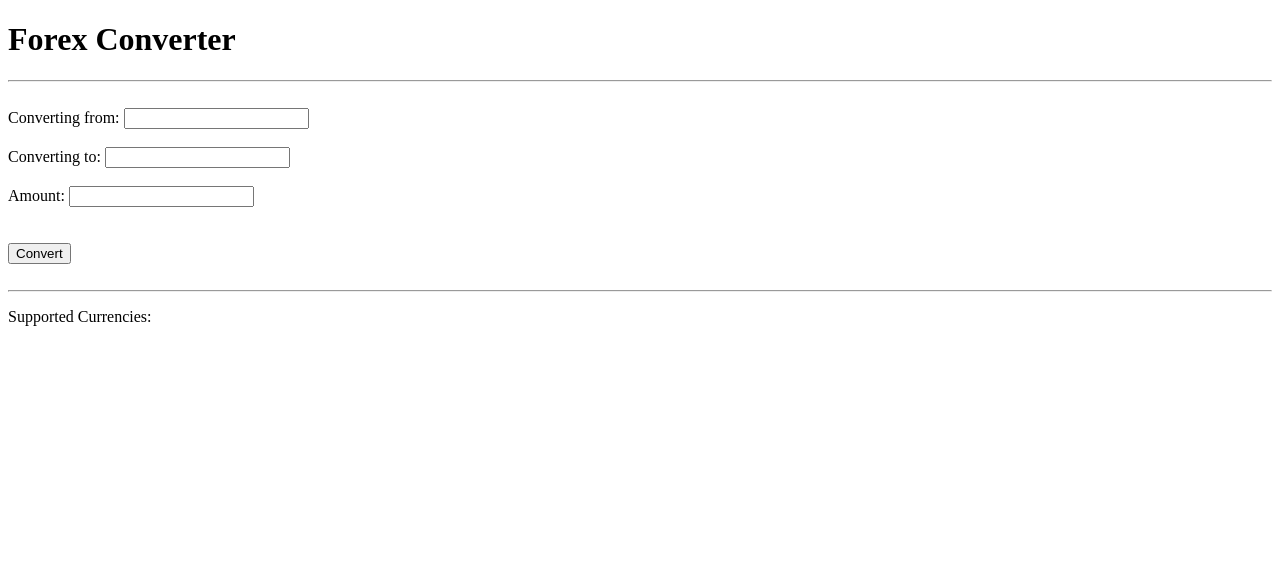
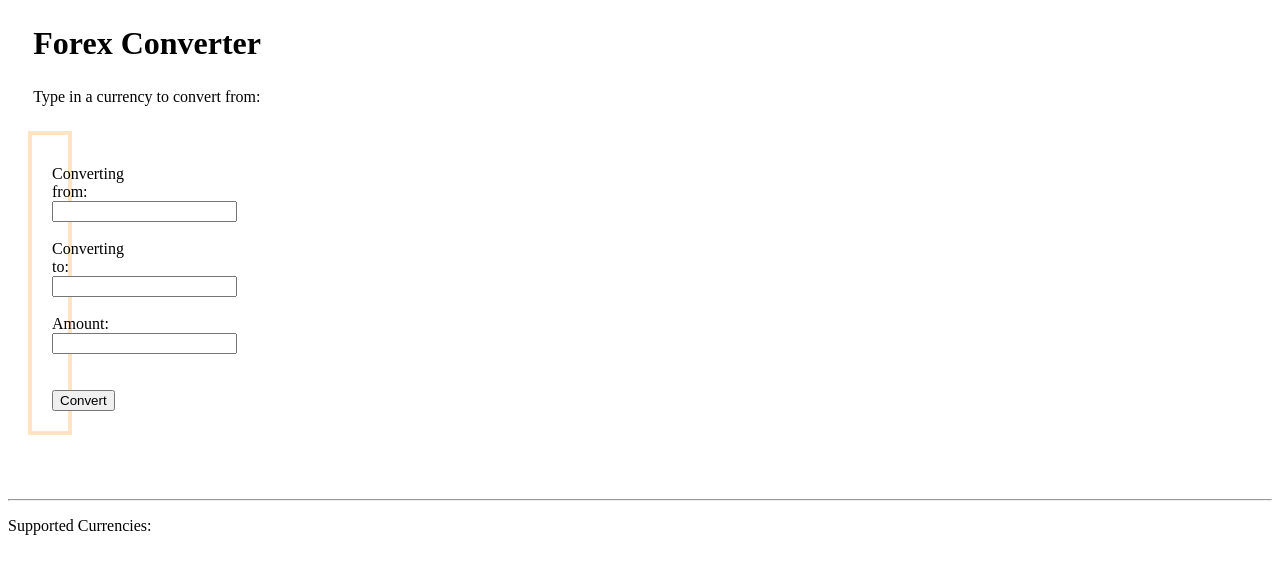
Before and after one commit to andjsales/ForexConverter, a Flask app: page / in a window 1280 px wide. Shown: the top 574 px of the page. Run offline with Flask 3, Linux system fonts and the light colour scheme.

Commit message:
added css and some html changes

```diff
--- a/static/app.css
+++ b/static/app.css
@@ -1,4 +1,17 @@
+h1,
+#instruction {
+	margin: 2%;
+}
+
 .converter {
+	margin: 20px;
+	padding: 20px;
+	padding-top: 30px;
+	padding-right: 10px;
+	margin-right: 1200px;
+	border-collapse: collapse;
+	border: 4px solid bisque;
+	box-sizing: border-box;
 }
 
 #convert-from {
@@ -9,3 +22,8 @@
 
 #amount {
 }
+
+#result {
+	padding: 20px;
+	margin: 20px;
+}
--- a/templates/index.html
+++ b/templates/index.html
@@ -6,11 +6,21 @@
         <meta http-equiv="X-UA-Compatible" content="IE=edge">
         <meta name="viewport" content="width=device-width, initial-scale=1.0">
         <title>Forex Converter</title>
-        <link rel="stylesheet" href="app.css">
+        <link rel="stylesheet" href="/static/app.css">
     </head>
 
     <body>
         <h1>Forex Converter</h1>
+
+        <p id="instruction">Type in a currency to convert from:</p>
+        <form action="/" method="POST" class="converter">
+            Converting from: <input type="text" id="convert-from" name="convert_from"><br><br>
+            Converting to: <input type="text" id="convert-to" name="convert_to"><br><br>
+            Amount: <input type="text" id="amount" name="amount">
+            <br><br><br>
+            <input type="submit" value="Convert">
+        </form>
+        <br>
         {% with messages = get_flashed_messages() %}
         {% if messages %}
         <ul>
@@ -20,21 +30,11 @@
         </ul>
         {% endif %}
         {% endwith %}
-
-        <hr><br>
-        <form action="/" method="POST" class="converter">
-            Converting from: <input type="text" id="convert-from" name="convert_from"><br><br>
-            Converting to: <input type="text" id="convert-to" name="convert_to"><br><br>
-            Amount: <input type="text" id="amount" name="amount">
-            <br><br><br>
-            <input type="submit" value="Convert">
-        </form>
+        {% if result_message %}
+        <p id="result">{{ result_message }}</p>
+        {% endif %}
         <br>
         <hr>
-        {% if result_message %}
-        <p>{{ result_message }}</p>
-        {% endif %}
-
         <p>Supported Currencies:</p>
         <ul>
             {% for code, name in supported_currencies.items() %}
```
